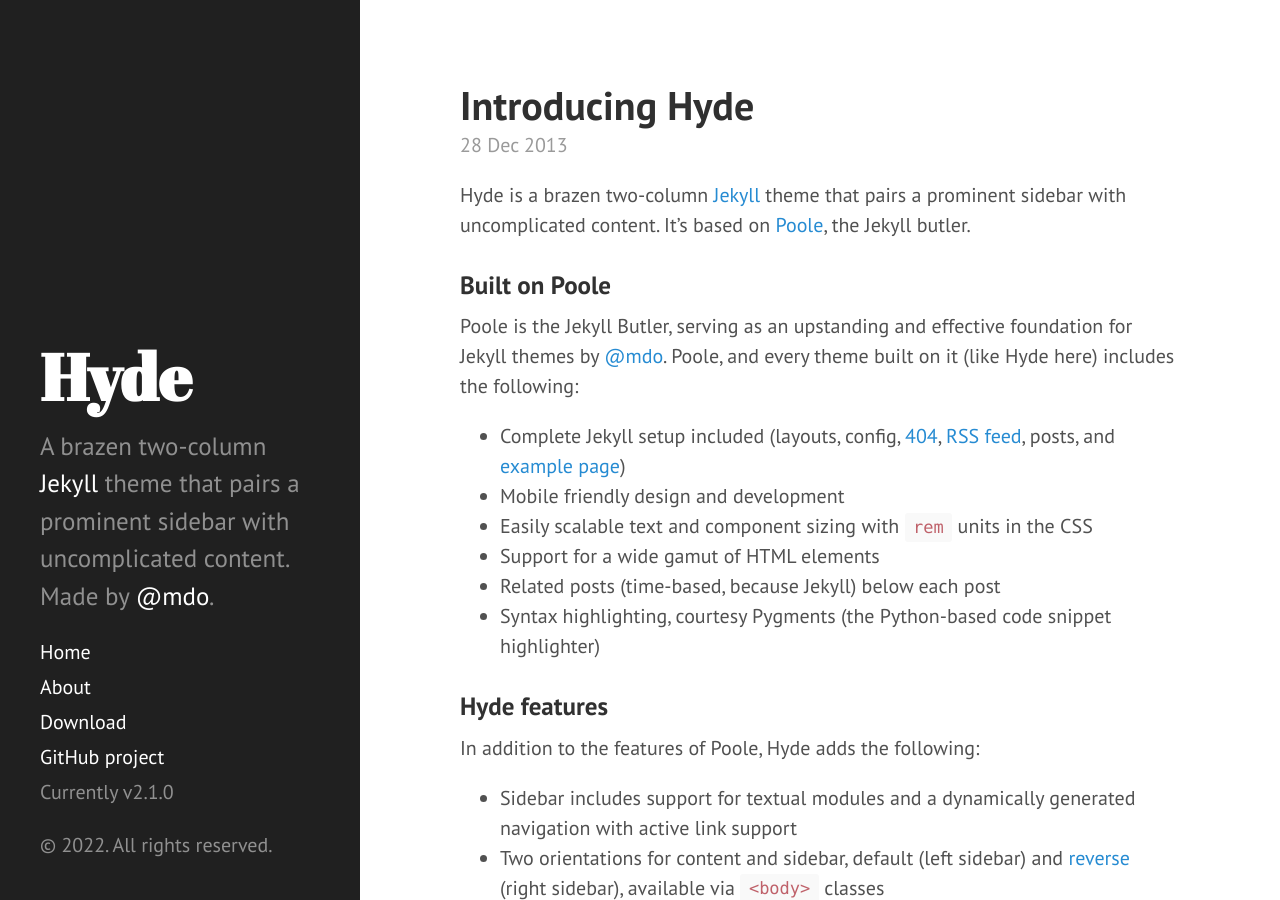
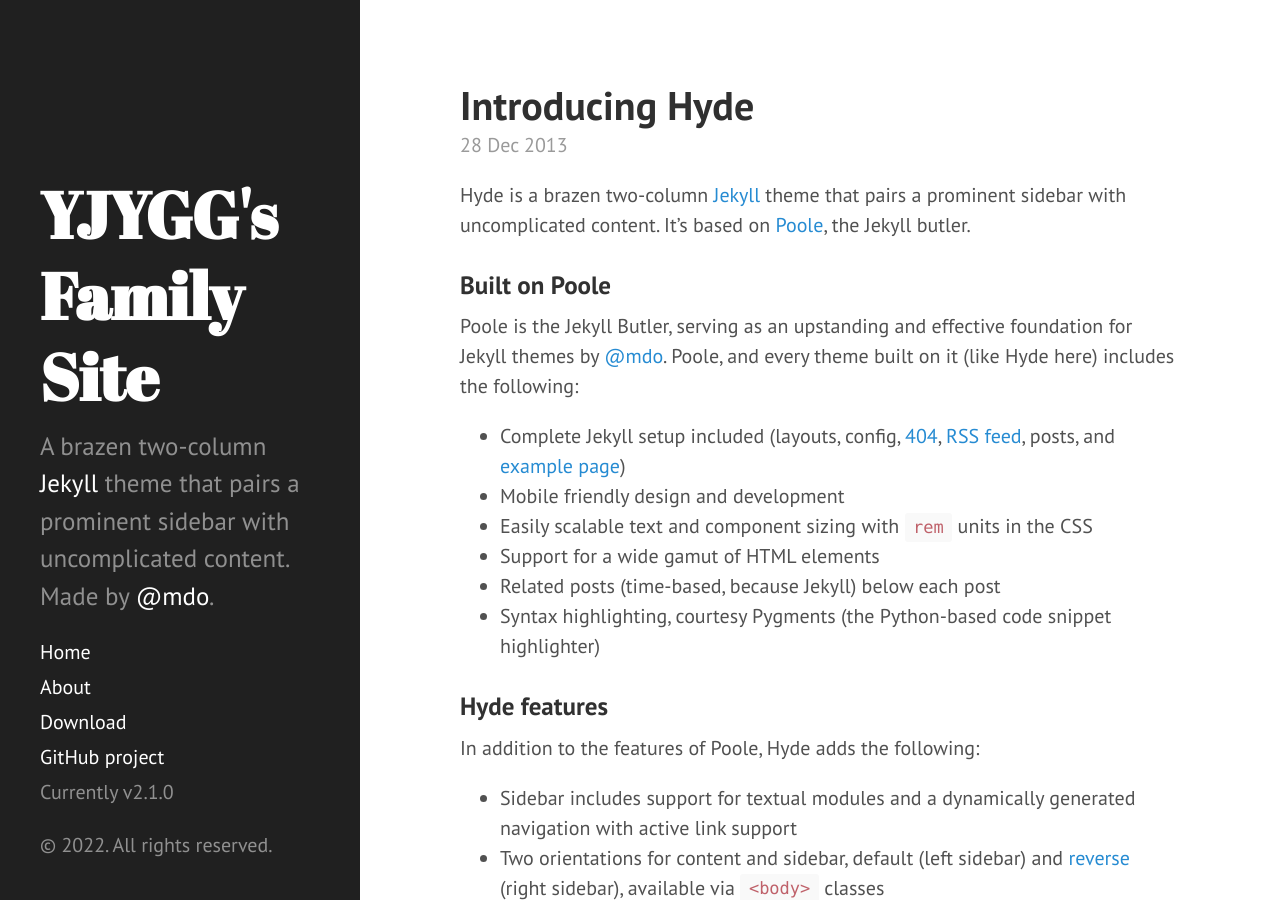
Before and after one commit to yjygg/yjygg.github.io, a Jekyll site: the page built from index.html, in a window 1280 px wide and 900 px high. Built offline with Jekyll 4.4.1, drawn with Linux system fonts in a browser that asks for light colours; Markdown is read by kramdown in place of the engine named in the settings; the list of posts is cut into pages by our own code.

Commit message:
update config

```diff
--- a/_config.yml
+++ b/_config.yml
@@ -7,15 +7,15 @@
 relative_permalinks: true
 
 # Setup
-title:            Hyde
-tagline:          'A Jekyll theme'
+title:            YJYGG's Family Site
+tagline:          'A collection of cherishable moments'
 description:      'A brazen two-column <a href="http://jekyllrb.com" target="_blank">Jekyll</a> theme that pairs a prominent sidebar with uncomplicated content. Made by <a href="https://twitter.com/mdo" target="_blank">@mdo</a>.'
-url:              http://hyde.getpoole.com
+url:              https://yjygg.github.io
 baseurl:          /
 
 author:
-  name:           'Mark Otto'
-  url:            https://twitter.com/mdo
+  name:           'yueguoguo'
+  url:            https://yueguoguo.github.io
 
 paginate:         5
 
@@ -23,4 +23,4 @@
 version:          2.1.0
 
 github:
-  repo:           https://github.com/poole/hyde
+  repo:           https://github.com/yjygg/yjygg.github.io
```
